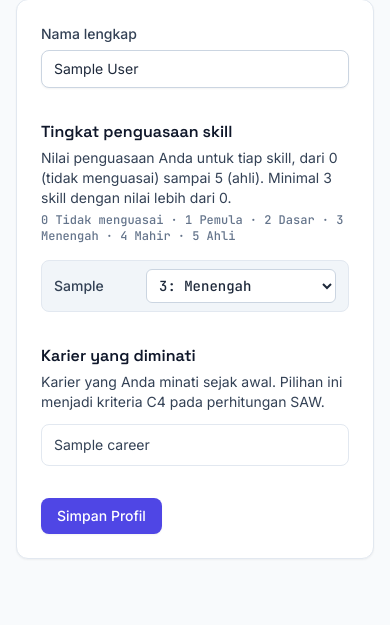
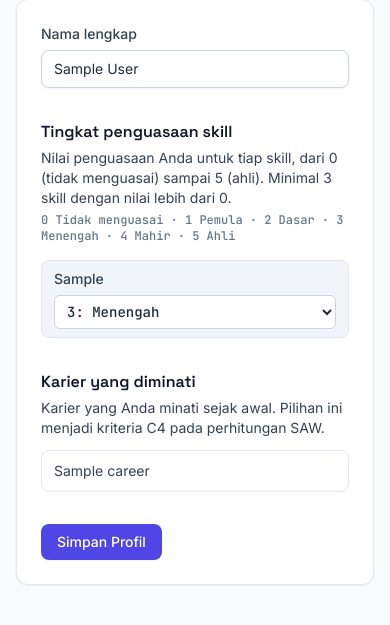
Before and after one commit to senshiner/spk-karir, a Flask app: page /profil in a window 390 px wide. Shown: the part 182-807 px from the top of the page. Run offline with Flask 3, Linux system fonts and the light colour scheme; a user stored in the database is signed in; tables that the repository leaves empty hold one stand-in row (values such as "Sample post"); some libraries are stand-ins or nearby versions.

Commit message:
fix: responsive layout for profil skill rows and career form on mobile

```diff
--- a/app/templates/spk/profil.html
+++ b/app/templates/spk/profil.html
@@ -21,9 +21,9 @@
     {% if skill_error %}<p class="text-sm text-red-600 mb-3">{{ skill_error }}</p>{% endif %}
     <div class="grid grid-cols-1 md:grid-cols-2 gap-2 mb-8">
       {% for baris in skill_rows %}
-      <div class="skill-row flex items-center justify-between gap-3 rounded-lg th-b px-3 py-2">
-        <label for="{{ baris.nama_input }}" class="text-sm font-medium th-text-3">{{ baris.label }}</label>
-        <select id="{{ baris.nama_input }}" name="{{ baris.nama_input }}" class="shrink-0 rounded-md th-b-strong px-2 py-1.5 font-mono text-sm th-text-2 focus:outline-none" style="background-color: var(--th-surface)">
+      <div class="skill-row flex flex-col gap-1.5 md:flex-row md:items-center md:justify-between md:gap-3 rounded-lg th-b px-3 py-2">
+        <label for="{{ baris.nama_input }}" class="text-sm font-medium th-text-3 md:min-w-0">{{ baris.label }}</label>
+        <select id="{{ baris.nama_input }}" name="{{ baris.nama_input }}" class="w-full md:w-auto md:shrink-0 rounded-md th-b-strong px-2 py-1.5 font-mono text-sm th-text-2 focus:outline-none" style="background-color: var(--th-surface); max-width: 100%;">
           {% for nilai, teks in skala %}
           <option value="{{ nilai }}"{% if baris.nilai == nilai %} selected{% endif %}>{{ nilai }}: {{ teks }}</option>
           {% endfor %}
```
